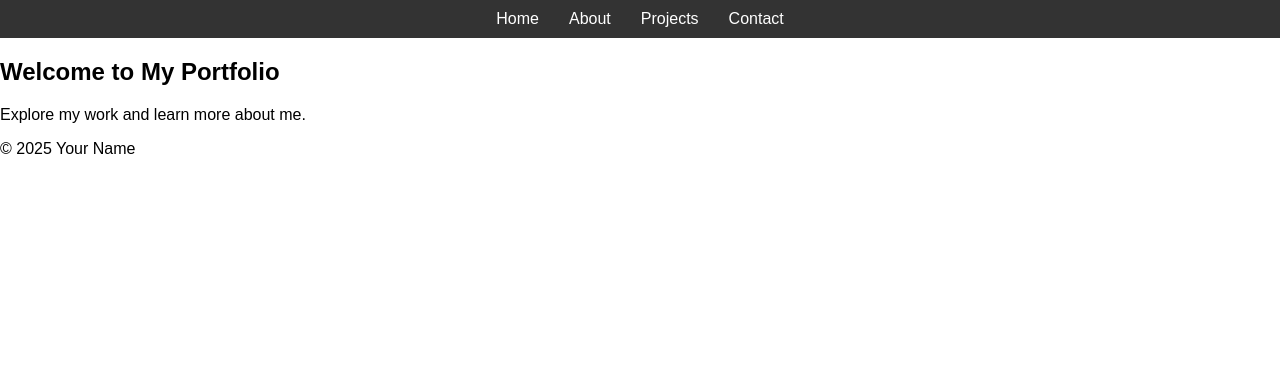
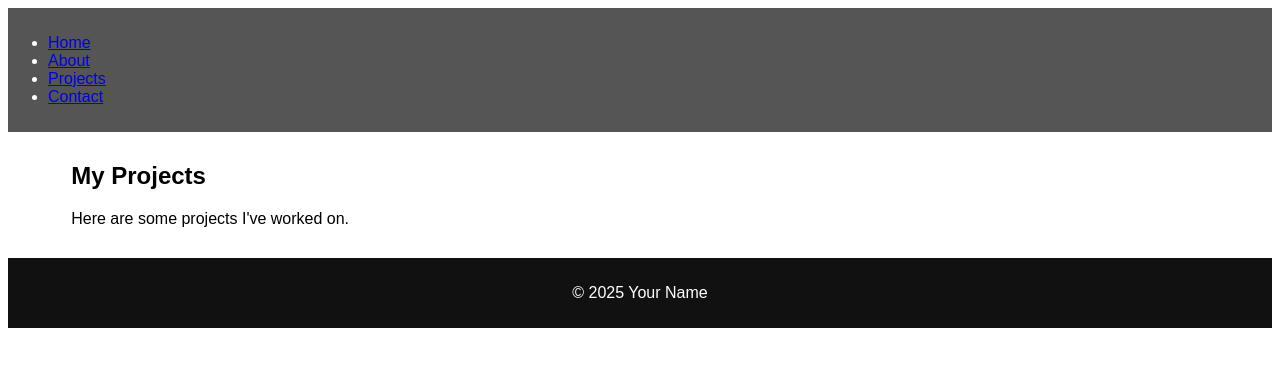
Before and after one commit to Aleem2357/Portfolio-Website, a website: page src/projects.html in a window 1280 px wide. Drawn offline with Linux system fonts and the light colour scheme.

Commit message:
Add projects page

```diff
--- a/src/index.html
+++ b/src/projects.html
@@ -1,13 +1,11 @@
 <!DOCTYPE html>
 <html lang="en">
-
 <head>
     <meta charset="UTF-8">
     <meta name="viewport" content="width=device-width, initial-scale=1.0">
-    <title>Home</title>
-    <link rel="stylesheet" href="../styles/home.css">
+    <title>Projects</title>
+    <link rel="stylesheet" href="../styles/projects.css">
 </head>
-
 <body>
     <header>
         <nav>
@@ -21,13 +19,12 @@
     </header>
     <main>
         <section>
-            <h1>Welcome to My Portfolio</h1>
-            <p>Explore my work and learn more about me.</p>
+            <h1>My Projects</h1>
+            <p>Here are some projects I've worked on.</p>
         </section>
     </main>
     <footer>
         <p>&copy; 2025 Your Name</p>
     </footer>
 </body>
-
 </html>
--- a/styles/home.css
+++ /dev/null
@@ -1,29 +0,0 @@
-
-body {
-    font-family: Arial, sans-serif;
-    margin: 0;
-    padding: 0;
-}
-
-header {
-    background-color: #333;
-    color: white;
-    padding: 10px 0;
-}
-
-header ul {
-    list-style: none;
-    display: flex;
-    justify-content: center;
-    padding: 0;
-    margin: 0;
-}
-
-header ul li {
-    margin: 0 15px;
-}
-
-header ul li a {
-    color: white;
-    text-decoration: none;
-}
--- /dev/null
+++ b/styles/projects.css
@@ -0,0 +1,23 @@
+
+body {
+    font-family: Arial, sans-serif;
+}
+
+header {
+    background-color: #555;
+    color: white;
+    padding: 10px 0;
+}
+
+main {
+    margin: 30px auto;
+    width: 90%;
+    text-align: left;
+}
+
+footer {
+    text-align: center;
+    padding: 10px;
+    background-color: #111;
+    color: white;
+}
```
